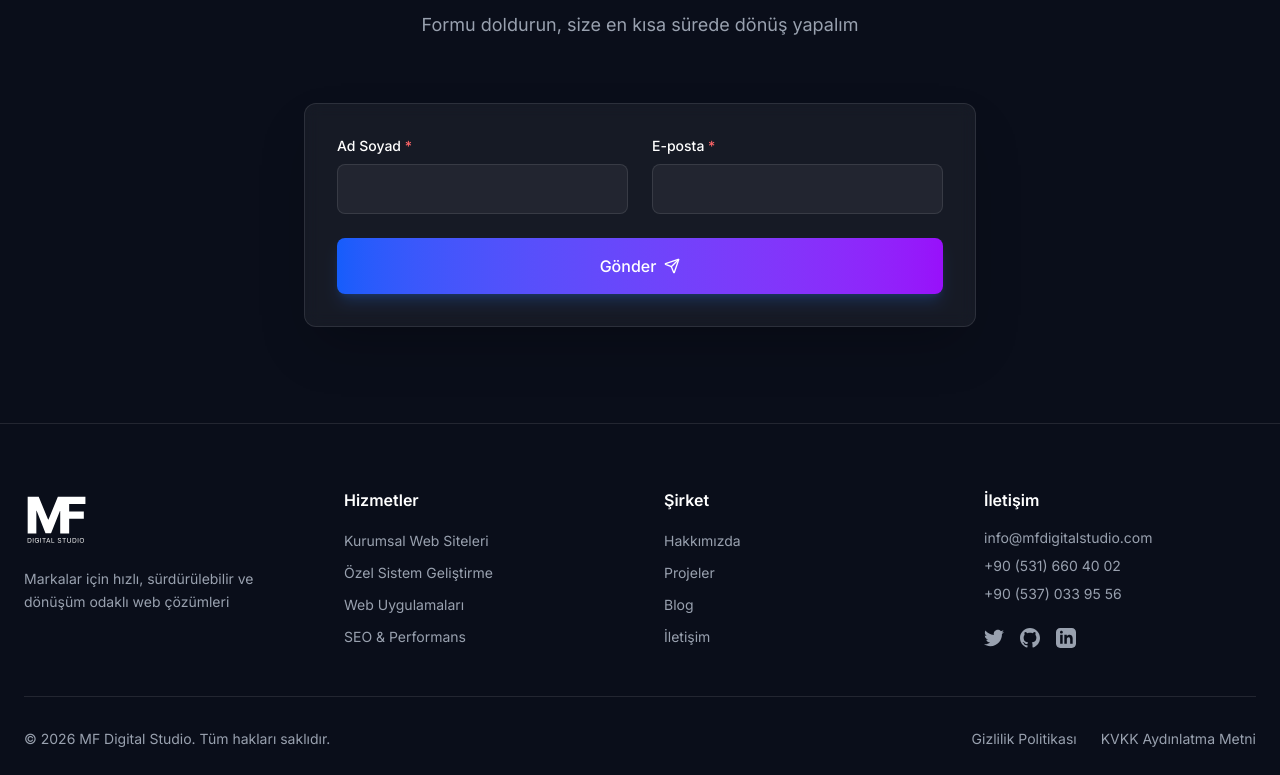
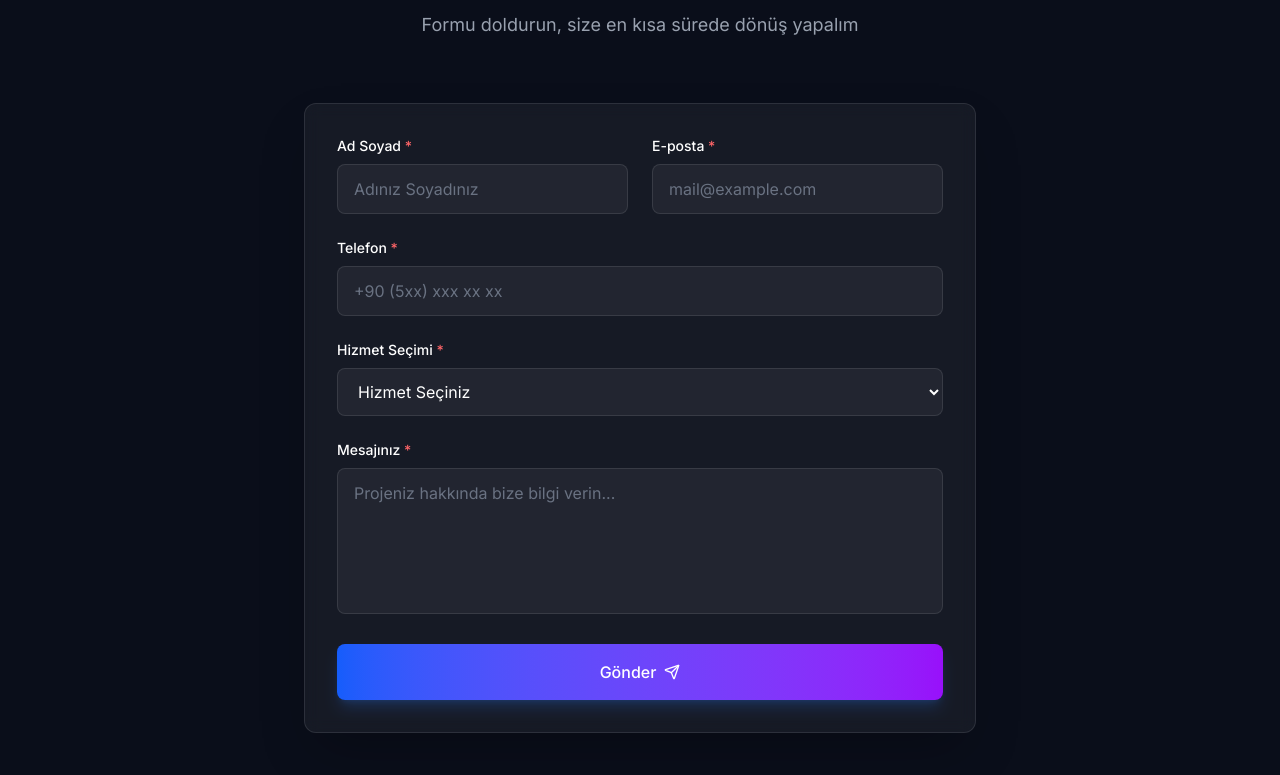
Before and after one commit to MF-Digital-Studio/mfdigitalstudio-web, a React (Vite) app: page / in a window 1280 px wide. Shown: the part 4765-5540 px from the top of the page. Built offline with nearby package versions, Linux system fonts and the light colour scheme.

Commit message:
chore: clean up empty code change sections in the changes log

```diff
--- a/src/app/components/Contact.tsx
+++ b/src/app/components/Contact.tsx
@@ -1,102 +1,73 @@
-import { motion } from "motion/react";
-import { useState } from "react";
-import { Send, CheckCircle, AlertCircle, Loader2 } from "lucide-react";
+import { motion } from 'motion/react';
+import { useState } from 'react';
+import { Send, CheckCircle, AlertCircle } from 'lucide-react';
 
 export function Contact() {
   const [formData, setFormData] = useState({
-    name: "",
-    email: "",
-    phone: "",
-    service: "",
-    message: "",
-    website: "" // honeypot
+    name: '',
+    email: '',
+    phone: '',
+    service: '',
+    message: ''
   });
 
   const [errors, setErrors] = useState<Record<string, string>>({});
   const [isSubmitted, setIsSubmitted] = useState(false);
-  const [isSending, setIsSending] = useState(false);
 
   const validateForm = () => {
     const newErrors: Record<string, string> = {};
 
-    if (!formData.name.trim()) newErrors.name = "Ad Soyad gereklidir";
+    if (!formData.name.trim()) {
+      newErrors.name = 'Ad Soyad gereklidir';
+    }
 
     if (!formData.email.trim()) {
-      newErrors.email = "E-posta gereklidir";
+      newErrors.email = 'E-posta gereklidir';
     } else if (!/^[^\s@]+@[^\s@]+\.[^\s@]+$/.test(formData.email)) {
-      newErrors.email = "Geçerli bir e-posta adresi giriniz";
+      newErrors.email = 'Geçerli bir e-posta adresi giriniz';
     }
 
-    if (!formData.phone.trim()) newErrors.phone = "Telefon numarası gereklidir";
-    if (!formData.service) newErrors.service = "Lütfen bir hizmet seçiniz";
-    if (!formData.message.trim()) newErrors.message = "Mesajınızı yazınız";
+    if (!formData.phone.trim()) {
+      newErrors.phone = 'Telefon numarası gereklidir';
+    }
+
+    if (!formData.service) {
+      newErrors.service = 'Lütfen bir hizmet seçiniz';
+    }
+
+    if (!formData.message.trim()) {
+      newErrors.message = 'Mesajınızı yazınız';
+    }
 
     setErrors(newErrors);
     return Object.keys(newErrors).length === 0;
   };
 
-  const handleSubmit = async (e: React.FormEvent) => {
+  const handleSubmit = (e: React.FormEvent) => {
     e.preventDefault();
 
-    if (!validateForm()) return;
-
-    try {
-      setIsSending(true);
-
-      const response = await fetch("/api/contact", {
-        method: "POST",
-        headers: {
-          "Content-Type": "application/json"
-        },
-        body: JSON.stringify(formData)
-      });
-
-      const data = await response.json();
-
-      if (!response.ok || !data.ok) {
-        throw new Error(data.error || "Gönderim başarısız");
-      }
-
+    if (validateForm()) {
       setIsSubmitted(true);
-
+      // Form gönderimi simülasyonu
       setTimeout(() => {
-        setFormData({
-          name: "",
-          email: "",
-          phone: "",
-          service: "",
-          message: "",
-          website: ""
-        });
+        setFormData({ name: '', email: '', phone: '', service: '', message: '' });
         setIsSubmitted(false);
       }, 3000);
-
-    } catch (err) {
-      setErrors(prev => ({
-        ...prev,
-        submit: "Gönderim sırasında hata oluştu. Lütfen tekrar deneyin."
-      }));
-    } finally {
-      setIsSending(false);
     }
   };
 
-  const handleChange = (
-    e: React.ChangeEvent<HTMLInputElement | HTMLSelectElement | HTMLTextAreaElement>
-  ) => {
+  const handleChange = (e: React.ChangeEvent<HTMLInputElement | HTMLSelectElement | HTMLTextAreaElement>) => {
     const { name, value } = e.target;
     setFormData(prev => ({ ...prev, [name]: value }));
-
+    // Clear error when user starts typing
     if (errors[name]) {
-      setErrors(prev => ({ ...prev, [name]: "" }));
+      setErrors(prev => ({ ...prev, [name]: '' }));
     }
   };
 
   return (
     <section id="iletisim" className="py-24 relative">
       <div className="container mx-auto px-6">
-
-        {/* Başlık */}
         <motion.div
           initial={{ opacity: 0, y: 20 }}
           whileInView={{ opacity: 1, y: 0 }}
@@ -132,74 +103,160 @@ export function Contact() {
               </p>
             </motion.div>
           ) : (
-            <form
-              onSubmit={handleSubmit}
-              className="bg-white/5 backdrop-blur-sm border border-white/10 rounded-xl p-8 shadow-2xl"
-            >
-              {errors.submit && (
-                <p className="text-red-400 text-sm mb-4">{errors.submit}</p>
-              )}
-
-              {/* Honeypot */}
-              <input
-                type="text"
-                name="website"
-                value={formData.website}
-                onChange={handleChange}
-                className="hidden"
-                autoComplete="off"
-              />
-
-              {/* GRID KISMI AYNEN KORUNDU */}
+            <form onSubmit={handleSubmit} className="bg-white/5 backdrop-blur-sm border border-white/10 rounded-xl p-8 shadow-2xl">
               <div className="grid grid-cols-1 md:grid-cols-2 gap-6 mb-6">
                 <div>
-                  <label className="block text-sm font-medium mb-2">
+                  <label htmlFor="name" className="block text-sm font-medium mb-2">
                     Ad Soyad <span className="text-red-400">*</span>
                   </label>
                   <input
                     type="text"
+                    id="name"
                     name="name"
                     value={formData.name}
                     onChange={handleChange}
-                    className="w-full bg-white/5 border border-white/10 rounded-lg px-4 py-3 text-white focus:outline-none focus:ring-2 focus:ring-blue-500/50"
+                    className={`w-full bg-white/5 border rounded-lg px-4 py-3 text-white placeholder:text-gray-500 focus:outline-none focus:ring-2 transition-all ${errors.name
+                      ? 'border-red-500 focus:ring-red-500/50'
+                      : 'border-white/10 focus:border-blue-500 focus:ring-blue-500/50'
+                      }`}
+                    placeholder="Adınız Soyadınız"
                   />
+                  {errors.name && (
+                    <motion.p
+                      initial={{ opacity: 0, y: -5 }}
+                      animate={{ opacity: 1, y: 0 }}
+                      className="text-red-400 text-xs mt-1 flex items-center gap-1"
+                    >
+                      <AlertCircle className="w-3 h-3" />
+                      {errors.name}
+                    </motion.p>
+                  )}
                 </div>
-
                 <div>
-                  <label className="block text-sm font-medium mb-2">
+                  <label htmlFor="email" className="block text-sm font-medium mb-2">
                     E-posta <span className="text-red-400">*</span>
                   </label>
                   <input
                     type="email"
+                    id="email"
                     name="email"
                     value={formData.email}
                     onChange={handleChange}
-                    className="w-full bg-white/5 border border-white/10 rounded-lg px-4 py-3 text-white focus:outline-none focus:ring-2 focus:ring-blue-500/50"
+                    className={`w-full bg-white/5 border rounded-lg px-4 py-3 text-white placeholder:text-gray-500 focus:outline-none focus:ring-2 transition-all ${errors.email
+                      ? 'border-red-500 focus:ring-red-500/50'
+                      : 'border-white/10 focus:border-blue-500 focus:ring-blue-500/50'
+                      }`}
+                    placeholder="mail@example.com"
                   />
+                  {errors.email && (
+                    <motion.p
+                      initial={{ opacity: 0, y: -5 }}
+                      animate={{ opacity: 1, y: 0 }}
+                      className="text-red-400 text-xs mt-1 flex items-center gap-1"
+                    >
+                      <AlertCircle className="w-3 h-3" />
+                      {errors.email}
+                    </motion.p>
+                  )}
                 </div>
               </div>
 
-              {/* Diğer alanlar tasarım korunarak devam ediyor */}
-              {/* ... aynı yapıda devam ... */}
+              <div className="mb-6">
+                <label htmlFor="phone" className="block text-sm font-medium mb-2">
+                  Telefon <span className="text-red-400">*</span>
+                </label>
+                <input
+                  type="tel"
+                  id="phone"
+                  name="phone"
+                  value={formData.phone}
+                  onChange={handleChange}
+                  className={`w-full bg-white/5 border rounded-lg px-4 py-3 text-white placeholder:text-gray-500 focus:outline-none focus:ring-2 transition-all ${errors.phone
+                    ? 'border-red-500 focus:ring-red-500/50'
+                    : 'border-white/10 focus:border-blue-500 focus:ring-blue-500/50'
+                    }`}
+                  placeholder="+90 (5xx) xxx xx xx"
+                />
+                {errors.phone && (
+                  <motion.p
+                    initial={{ opacity: 0, y: -5 }}
+                    animate={{ opacity: 1, y: 0 }}
+                    className="text-red-400 text-xs mt-1 flex items-center gap-1"
+                  >
+                    <AlertCircle className="w-3 h-3" />
+                    {errors.phone}
+                  </motion.p>
+                )}
+              </div>
+
+              <div className="mb-6">
+                <label htmlFor="service" className="block text-sm font-medium mb-2">
+                  Hizmet Seçimi <span className="text-red-400">*</span>
+                </label>
+                <select
+                  id="service"
+                  name="service"
+                  value={formData.service}
+                  onChange={handleChange}
+                  className={`w-full bg-white/5 border rounded-lg px-4 py-3 text-white focus:outline-none focus:ring-2 transition-all ${errors.service
+                    ? 'border-red-500 focus:ring-red-500/50'
+                    : 'border-white/10 focus:border-blue-500 focus:ring-blue-500/50'
+                    } ${!formData.service ? 'text-gray-500' : ''}`}
+                >
+                  <option value="" className="bg-[#0a0e1a]">Hizmet Seçiniz</option>
+                  <option value="web-design" className="bg-[#0a0e1a] text-white">Web Tasarım</option>
+                  <option value="web-development" className="bg-[#0a0e1a] text-white">Web Geliştirme</option>
+                  <option value="ecommerce" className="bg-[#0a0e1a] text-white">E-Ticaret</option>
+                  <option value="seo" className="bg-[#0a0e1a] text-white">SEO & Optimizasyon</option>
+                </select>
+                {errors.service && (
+                  <motion.p
+                    initial={{ opacity: 0, y: -5 }}
+                    animate={{ opacity: 1, y: 0 }}
+                    className="text-red-400 text-xs mt-1 flex items-center gap-1"
+                  >
+                    <AlertCircle className="w-3 h-3" />
+                    {errors.service}
+                  </motion.p>
+                )}
+              </div>
+
+              <div className="mb-6">
+                <label htmlFor="message" className="block text-sm font-medium mb-2">
+                  Mesajınız <span className="text-red-400">*</span>
+                </label>
+                <textarea
+                  id="message"
+                  name="message"
+                  value={formData.message}
+                  onChange={handleChange}
+                  rows={5}
+                  className={`w-full bg-white/5 border rounded-lg px-4 py-3 text-white placeholder:text-gray-500 focus:outline-none focus:ring-2 transition-all resize-none ${errors.message
+                    ? 'border-red-500 focus:ring-red-500/50'
+                    : 'border-white/10 focus:border-blue-500 focus:ring-blue-500/50'
+                    }`}
+                  placeholder="Projeniz hakkında bize bilgi verin..."
+                ></textarea>
+                {errors.message && (
+                  <motion.p
+                    initial={{ opacity: 0, y: -5 }}
+                    animate={{ opacity: 1, y: 0 }}
+                    className="text-red-400 text-xs mt-1 flex items-center gap-1"
+                  >
+                    <AlertCircle className="w-3 h-3" />
+                    {errors.message}
+                  </motion.p>
+                )}
+              </div>
 
               <motion.button
                 type="submit"
                 whileHover={{ scale: 1.02 }}
                 whileTap={{ scale: 0.98 }}
-                disabled={isSending}
                 className="w-full bg-linear-to-r cursor-pointer from-blue-600 to-purple-600 text-white px-6 py-4 rounded-lg font-medium hover:from-blue-700 hover:to-purple-700 transition-all shadow-lg shadow-blue-500/20 flex items-center justify-center gap-2 group"
               >
-                {isSending ? (
-                  <>
-                    <Loader2 className="w-4 h-4 animate-spin" />
-                    Gönderiliyor...
-                  </>
-                ) : (
-                  <>
-                    <span>Gönder</span>
-                    <Send className="w-4 h-4 group-hover:translate-x-1 transition-transform" />
-                  </>
-                )}
+                <span>Gönder</span>
+                <Send className="w-4 h-4 group-hover:translate-x-1 transition-transform" />
               </motion.button>
             </form>
           )}
```
Also changed, not shown: 5 other files (tests, documents, lock files or other folders).
